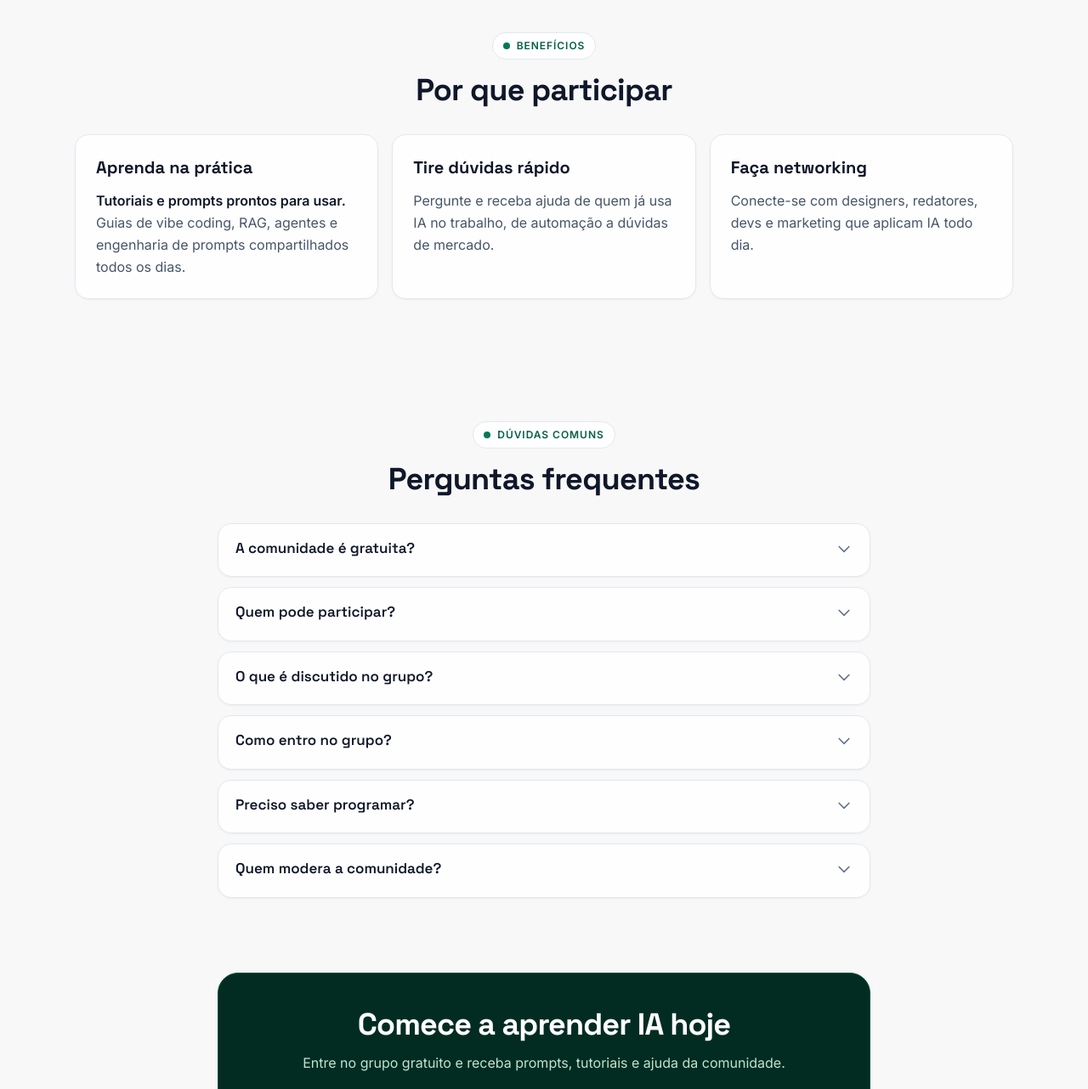
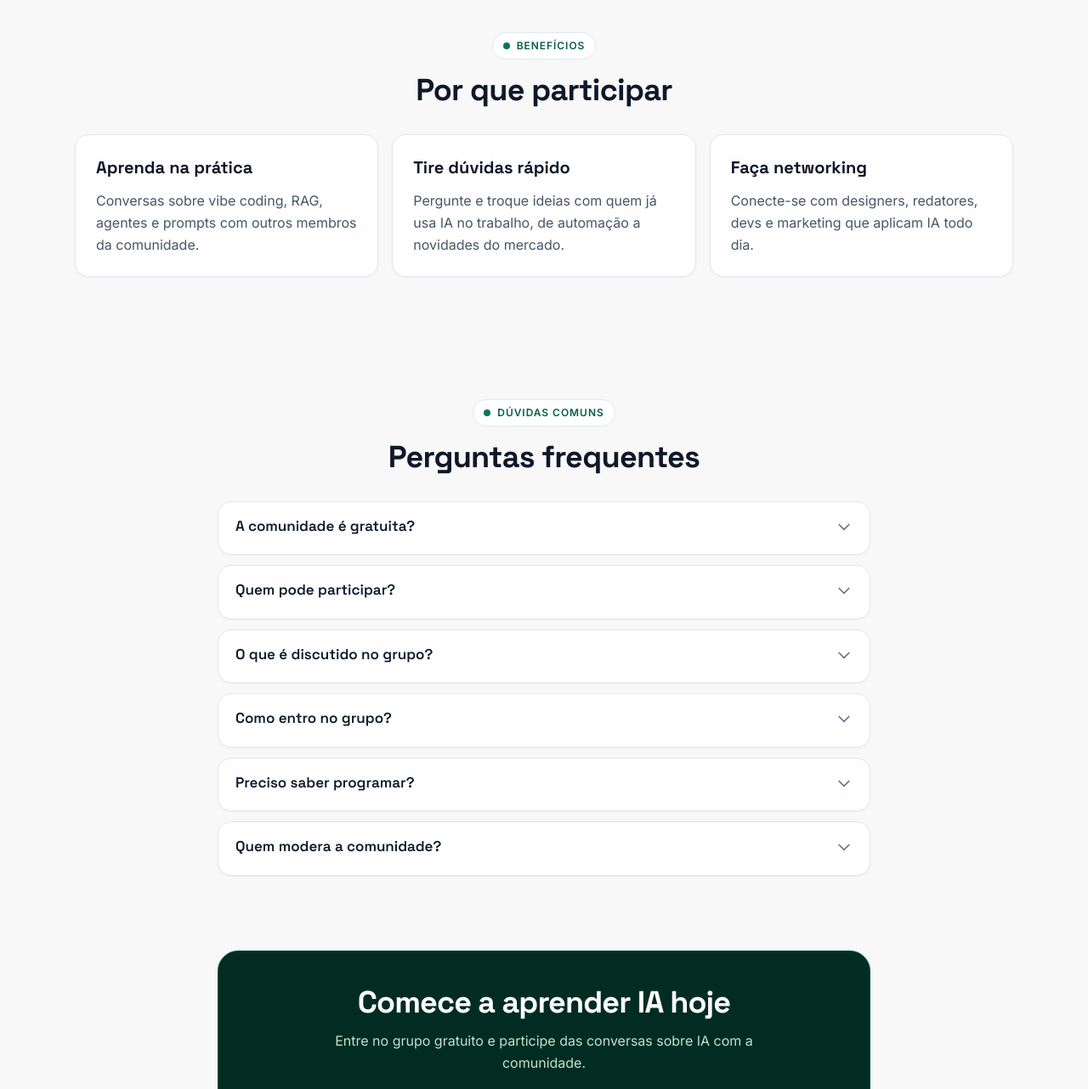
Before and after one commit to alexlivre/versatile_intelligence, a website built with Vite: page index.html in a window 1280 px wide. Shown: the part 1200-2482 px from the top of the page at 85% size. Built offline with nearby package versions, Linux system fonts and the light colour scheme.

Commit message:
content: remove invented promises about guides and tutorials
Rewrite benefit, FAQ-adjacent and CTA copy to describe conversations only.

Co-authored-by: CommandCodeBot <noreply@commandcode.ai>

```diff
--- a/index.html
+++ b/index.html
@@ -690,7 +690,7 @@
             <div class="bubble bubble-in">Alguém já fez vibe coding para um SaaS real? Dá para ir do zero ao MVP?<span class="bubble-meta">Rafa · 09:12</span></div>
             <div class="bubble bubble-out">Sim. Gerei 80% do MVP por prompt e só refinei auth e billing na mão.<span class="bubble-meta">Admin · 09:14</span></div>
             <div class="bubble bubble-in">Rodei um modelo local aqui para RAG simples e bateu o modelo da nuvem no meu caso de uso.<span class="bubble-meta">Diego · 09:15</span></div>
-            <div class="bubble bubble-out">Boa. Subi um pipeline de RAG com embeddings + rerank hoje, vou fixar o passo a passo no topo.<span class="bubble-meta">Admin · 09:18</span></div>
+            <div class="bubble bubble-out">Boa. Testei um pipeline de RAG com embeddings + rerank por aqui.<span class="bubble-meta">Admin · 09:18</span></div>
           </div>
           <div class="flex items-center gap-2 px-4 py-3 border-t border-slate-200 bg-slate-50">
             <span class="flex-1 text-sm text-slate-400 bg-white border border-slate-200 rounded-full px-4 py-2.5">Escreva uma mensagem…</span>
@@ -776,13 +776,13 @@
         <div class="holo-card rounded-2xl p-6 flex flex-col gap-3 md:col-span-1">
           <h3 class="font-display text-xl font-bold text-slate-900">Aprenda na prática</h3>
           <p class="text-slate-600 leading-relaxed">
-            <strong class="text-slate-900">Tutoriais e prompts prontos para usar.</strong> Guias de vibe coding, RAG, agentes e engenharia de prompts compartilhados todos os dias.
+            Conversas sobre vibe coding, RAG, agentes e prompts com outros membros da comunidade.
           </p>
         </div>
 
         <div class="holo-card rounded-2xl p-6 flex flex-col gap-3">
           <h3 class="font-display text-xl font-bold text-slate-900">Tire dúvidas rápido</h3>
-          <p class="text-slate-600 leading-relaxed">Pergunte e receba ajuda de quem já usa IA no trabalho, de automação a dúvidas de mercado.</p>
+          <p class="text-slate-600 leading-relaxed">Pergunte e troque ideias com quem já usa IA no trabalho, de automação a novidades do mercado.</p>
         </div>
 
         <div class="holo-card rounded-2xl p-6 flex flex-col gap-3">
@@ -929,7 +929,7 @@
     <section class="mt-12 mb-6 reveal" aria-labelledby="cta-final-title">
       <div class="max-w-3xl mx-auto text-center rounded-3xl border border-emerald-900 bg-emerald-950 text-white px-6 py-10 sm:px-10">
         <h2 id="cta-final-title" class="font-display text-3xl md:text-4xl font-bold tracking-tight">Comece a aprender IA hoje</h2>
-        <p class="text-emerald-100/90 mt-3 max-w-xl mx-auto leading-relaxed">Entre no grupo gratuito e receba prompts, tutoriais e ajuda da comunidade.</p>
+        <p class="text-emerald-100/90 mt-3 max-w-xl mx-auto leading-relaxed">Entre no grupo gratuito e participe das conversas sobre IA com a comunidade.</p>
         <a href="https://chat.whatsapp.com/CfAnDJPIjBkHASUUSF1H2H" target="_blank" rel="noopener"
           class="btn mt-6 bg-white text-emerald-950 hover:bg-emerald-50"
           aria-label="Entrar no grupo Inteligência Versátil no WhatsApp">
```
